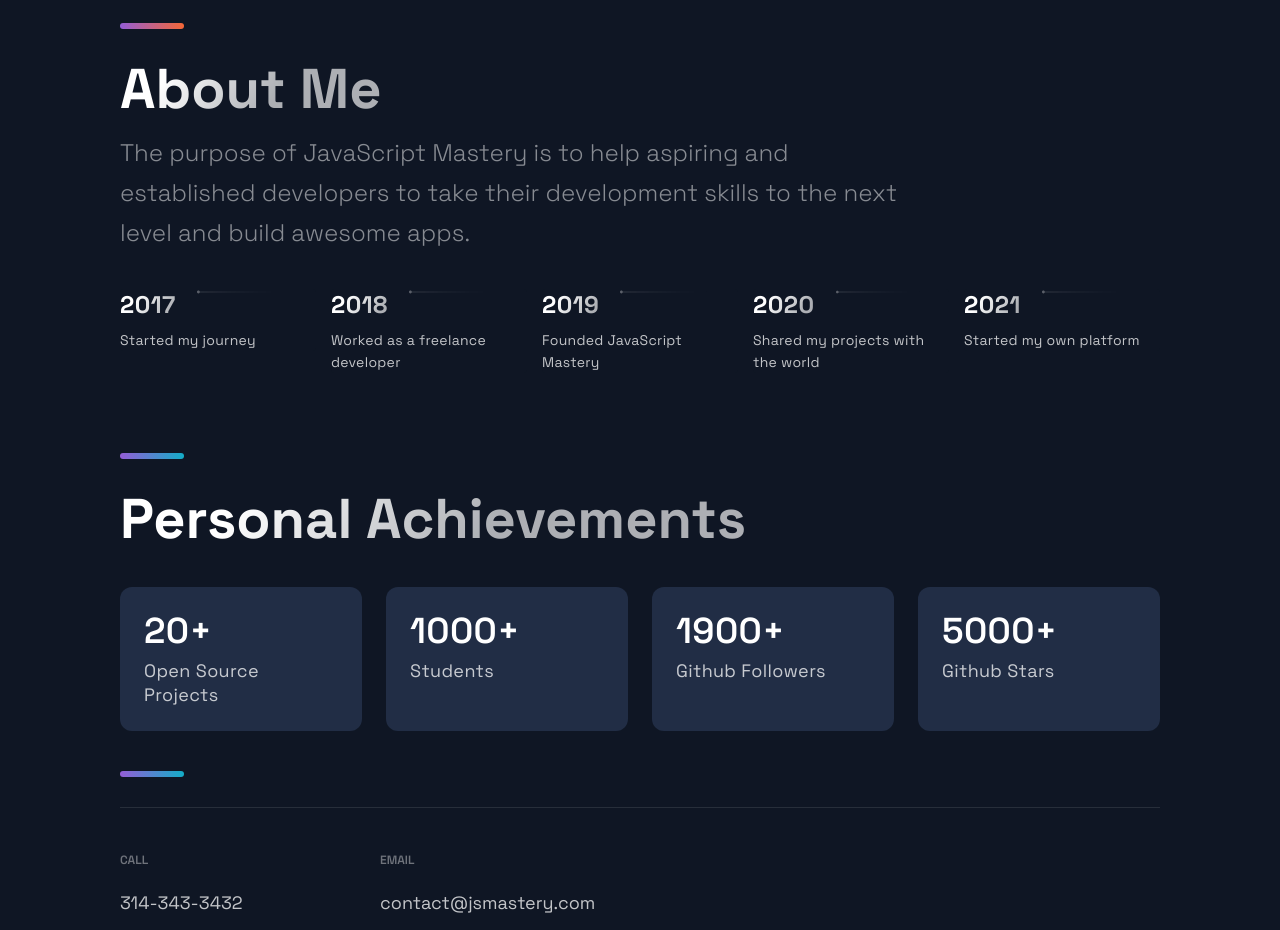
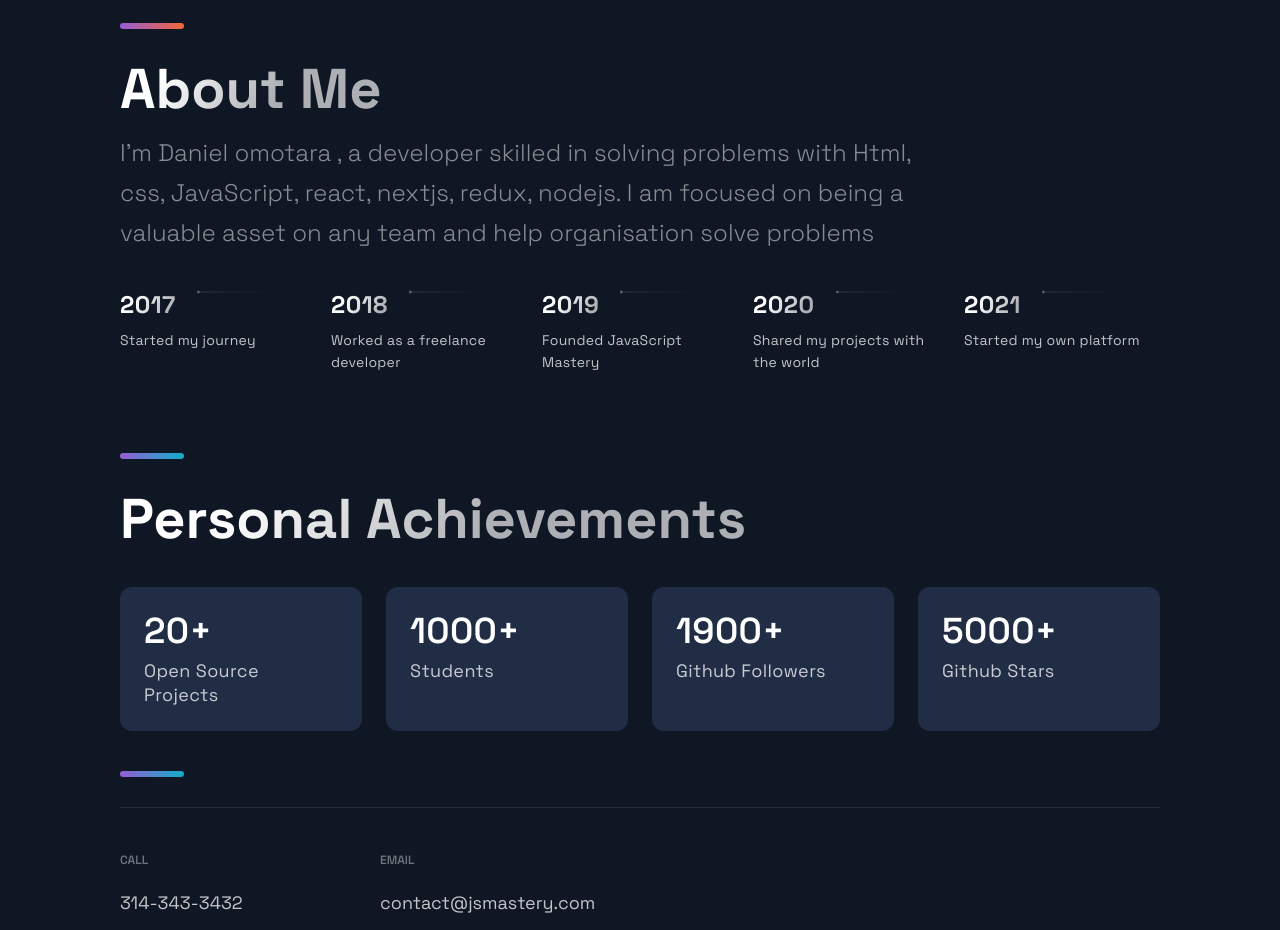
Before and after one commit to danyomo/porfolio-react-app, a Next.js app: page / in a window 1280 px wide. Shown: the part 2700-3630 px from the top of the page. Built offline with nearby package versions, Linux system fonts and the light colour scheme.

Commit message:
Update TimeLine.js

```diff
--- a/src/components/TimeLine/TimeLine.js
+++ b/src/components/TimeLine/TimeLine.js
@@ -46,7 +46,8 @@
     <Section id="about">
       <SectionTitle>About Me</SectionTitle>
       <SectionText>
-      The purpose of JavaScript Mastery is to help aspiring and established developers to take their development skills to the next level and build awesome apps.
+      I'm Daniel omotara , a developer skilled in solving problems with Html, css, JavaScript, react, nextjs, redux, nodejs.
+I am focused on being a valuable asset on any team and help organisation solve problems
       </SectionText>
       <CarouselContainer ref={carouselRef} onScroll={handleScroll}>
         <>
```
